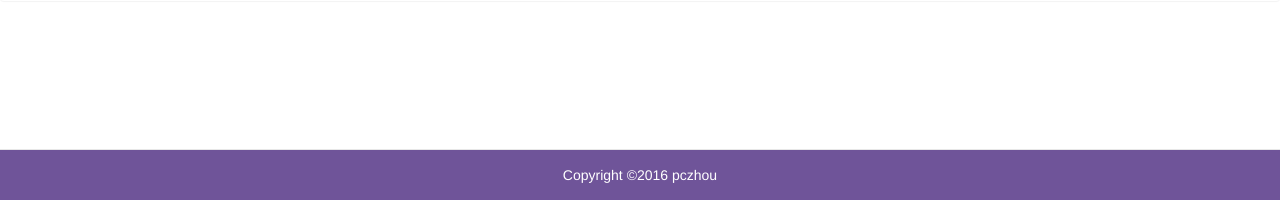
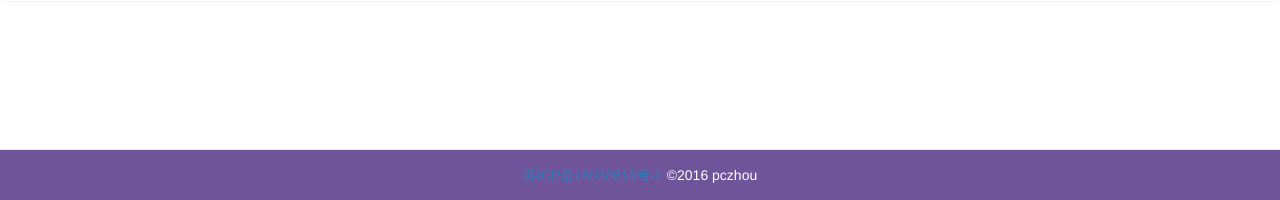
Before and after one commit to PengchengZhou/myblog, a Django app: page /blog/abstract/1 in a window 1280 px wide. Shown: the part 600-800 px from the top of the page. Run offline with Django 3.2, Linux system fonts and the light colour scheme; data that the repository does not hold is empty; some libraries are stand-ins or nearby versions.

Commit message:
添加备案号

```diff
--- a/blog/templates/base.html
+++ b/blog/templates/base.html
@@ -65,7 +65,7 @@
         <div id='footer-div'>
             <nav id='footer' class='navbar navbar-default navbar-fixed-bottom'>
                 <div class='navbar-inner navbar-content-center'>
-                    <span id='footer-text' class='text-center'>Copyright ©2016 pczhou</span>
+                    <span id='footer-text' class='text-center'><a href='http://www.miibeian.gov.cn/'>苏ICP备16038610号-1</a> ©2016 pczhou</span>
                 </div>
             </nav>
         </div>
```
